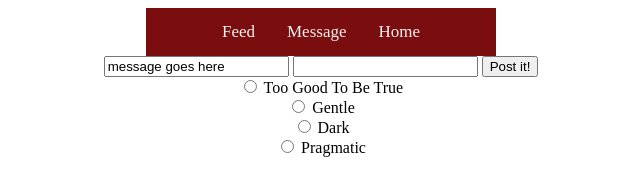
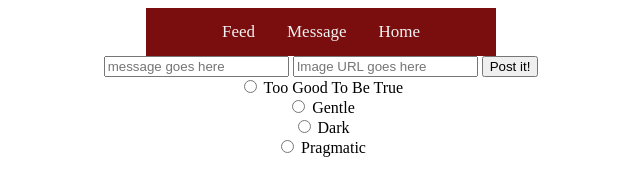
Before and after one commit to girlcodeakl/girlcode-2019-term3, a website: page public/post.html in a window 1280 px wide. Shown: the whole page, without its empty margins (319-959 px from the left). Drawn offline with Linux system fonts and the light colour scheme.

Commit message:
Ghost text

```diff
--- a/public/post.html
+++ b/public/post.html
@@ -17,8 +17,8 @@
   <div class="note"></div>
 
       <form method="post" action="/posts">
-          <input class="messageInput" type="text" name="message" value="message goes here">
-          <input class="imageInput" type="text" name="image" value=" ">
+          <input class="messageInput" type="text" name="message" placeholder="message goes here">
+          <input class="imageInput" type="text" name="image" placeholder="Image URL goes here">
           <button class="postButton">Post it!</button>
 <br>
 <input type="radio" name="category" value="Too Good To Be True"> Too Good To Be True<br>
```
